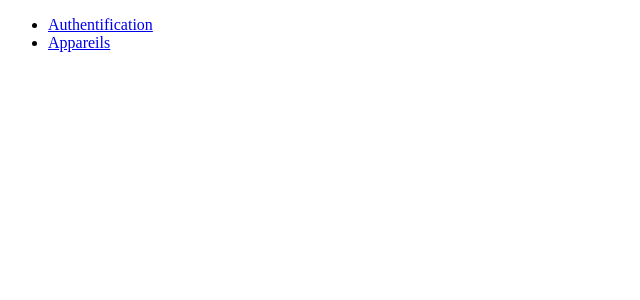
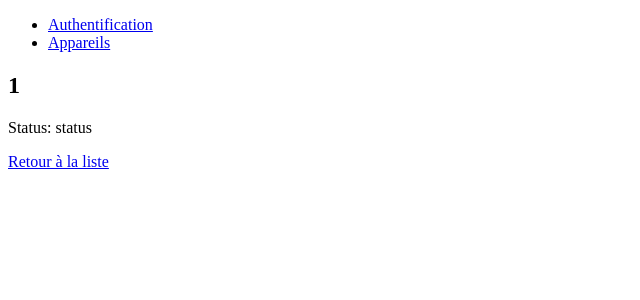
Before and after one commit to Level237/Angular-beginner, an Angular app: page /appareil/1 in a window 1280 px wide. Before the commit this address led to /. Shown: the top 300 px of the page, without its empty margins (0-640 px from the left). Built offline with nearby package versions, Linux system fonts and the light colour scheme.

Commit message:
routage nommée d'un appareil

```diff
--- a/src/app/app.module.ts
+++ b/src/app/app.module.ts
@@ -16,6 +16,7 @@ import { SingleAppareilComponent } from './single-appareil/single-appareil.compo
 const routes:Routes=[
   {path:'appareils',component:AppareilViewComponent},
   {path:'auth',component:AuthComponent},
+  {path:'appareil/:id',component:SingleAppareilComponent},
   {path:'',component:AppareilViewComponent}
 ];
 @NgModule({
--- a/src/app/single-appareil/single-appareil.component.html
+++ b/src/app/single-appareil/single-appareil.component.html
@@ -1 +1,3 @@
-<p>single-appareil works!</p>
+<h2>{{name}}</h2>
+<p>Status: {{status}}</p>
+<a routerLink="/appareils">Retour à la liste</a>
--- a/src/app/single-appareil/single-appareil.component.ts
+++ b/src/app/single-appareil/single-appareil.component.ts
@@ -1,4 +1,6 @@
 import { Component, OnInit } from '@angular/core';
+import { ActivatedRoute } from '@angular/router';
+import { AppareilService } from '../services/appareil.service';
 
 @Component({
   selector: 'app-single-appareil',
@@ -7,9 +9,13 @@ import { Component, OnInit } from '@angular/core';
 })
 export class SingleAppareilComponent implements OnInit {
 
-  constructor() { }
+  name:string='appareil';
+  status:string='status';
+
+  constructor(private appareilservice:AppareilService,private route:ActivatedRoute) { }
 
   ngOnInit(): void {
+    this.name=this.route.snapshot.params['id'];
   }
 
 }
```
